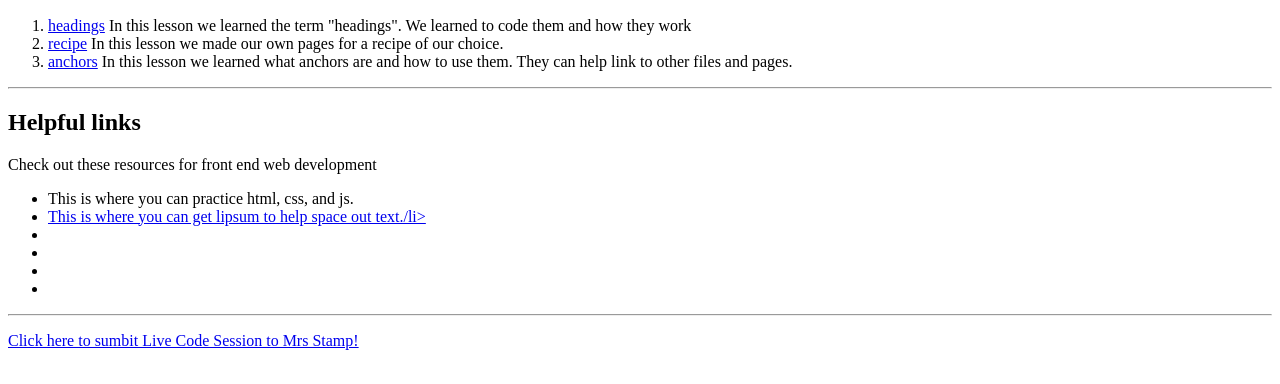
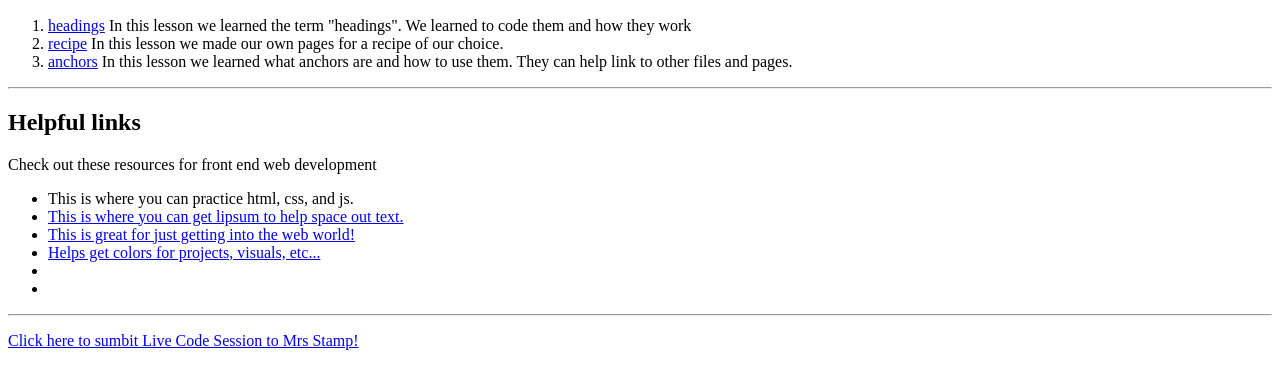
Before and after one commit to yalligowski/web-dev, a plain HTML site: page index.html in a window 1280 px wide. Shown: the part 110-494 px from the top of the page. Drawn offline with Linux system fonts and the light colour scheme.

Commit message:
Update index.html

```diff
--- a/index.html
+++ b/index.html
@@ -30,9 +30,9 @@
 <li>
   <a https://codepen.io/pen</a> This is where you can practice html, css, and js.
 </li>
-<li> <a href="https://www.lipsum.com"</a> This is where you can get lipsum to help space out text./li>
-<li> <a href=https://www.w3schools.com/</li>
-<li> <a href=</li>
+<li> <a href="https://www.lipsum.com"</a> This is where you can get lipsum to help space out text.
+<li> <a href="https://www.w3schools.com"</a> This is great for just getting into the web world! </li>
+<li> <a href="https://color.adobe.com/create/color-wheel"</a> Helps get colors for projects, visuals, etc...</li>
 <li> <a href=</li>
 <li> <a href=</li>
   </ul>
```
